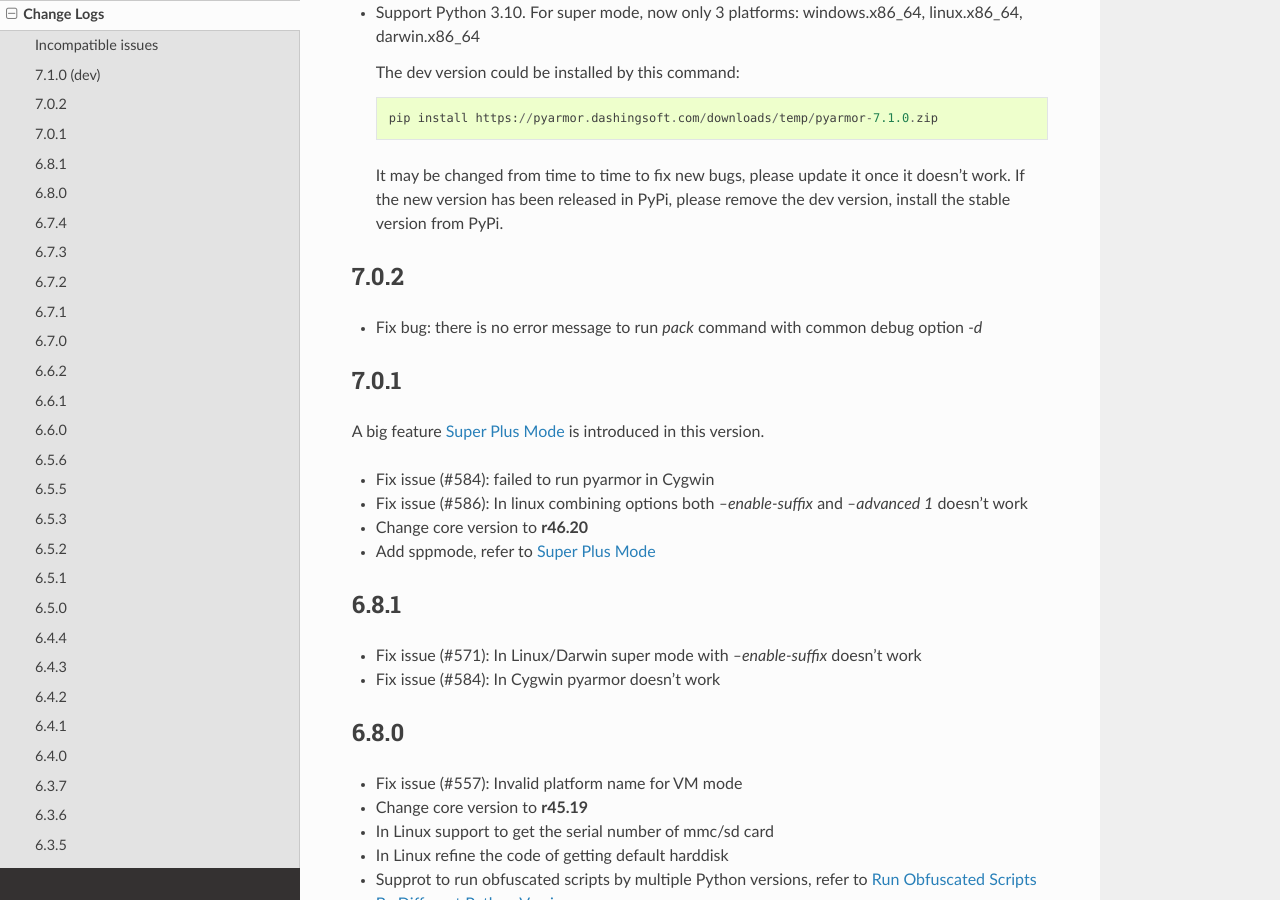
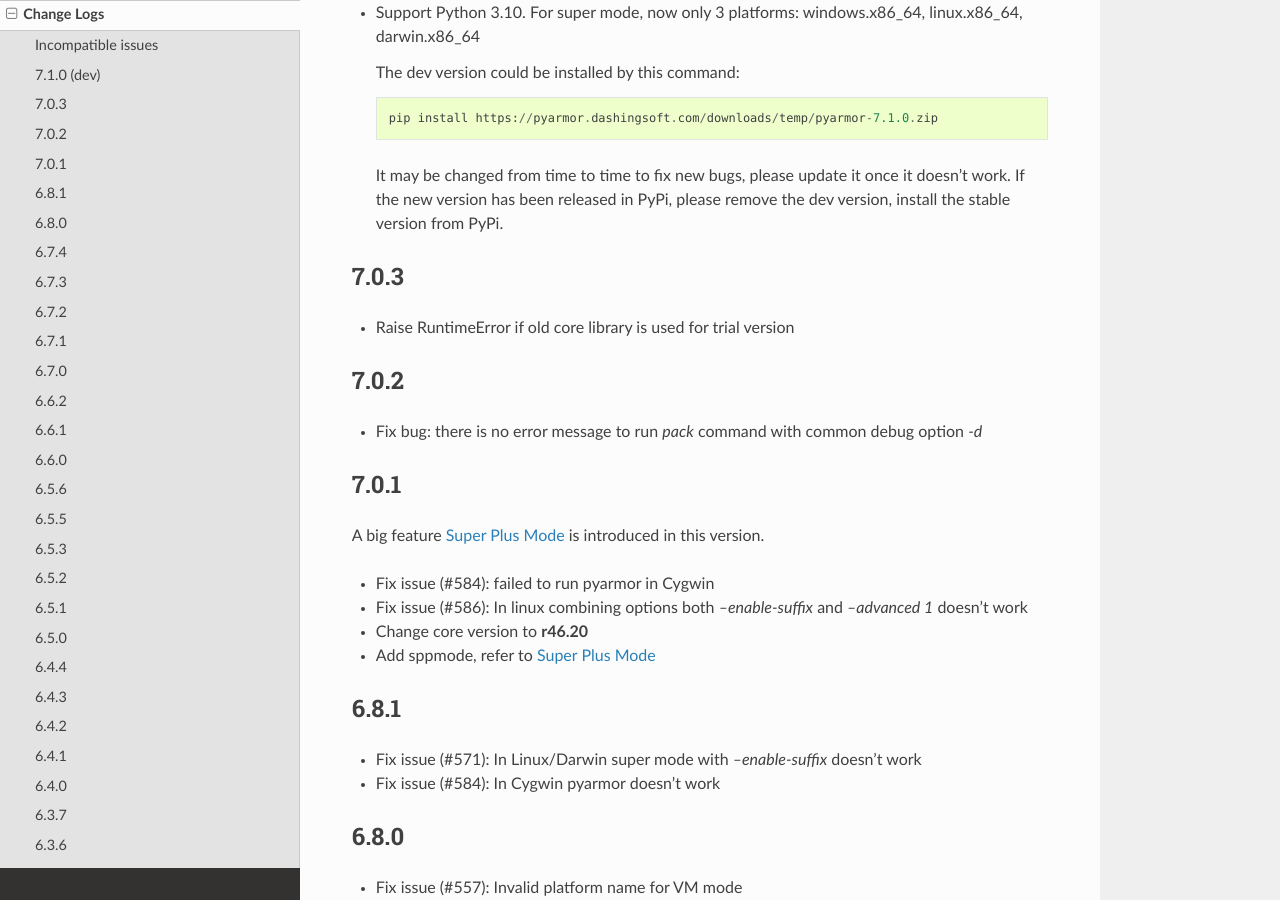
Before and after one commit to dashingsoft/pyarmor, a Sphinx documentation site: the page built from docs/change-logs.rst, in a window 1280 px wide and 900 px high, scrolled down 861 px. Built offline with Sphinx 7.4.7 and the Read the Docs theme 2.0.0, drawn with Linux system fonts in a browser that asks for light colours.

Commit message:
Add change log

```diff
--- a/docs/change-logs.rst
+++ b/docs/change-logs.rst
@@ -46,6 +46,10 @@
   It may be changed from time to time to fix new bugs, please update it once it
   doesn't work. If the new version has been released in PyPi, please remove the
   dev version, install the stable version from PyPi.
+
+7.0.3
+-----
+* Raise RuntimeError if old core library is used for trial version
 
 7.0.2
 -----
```
